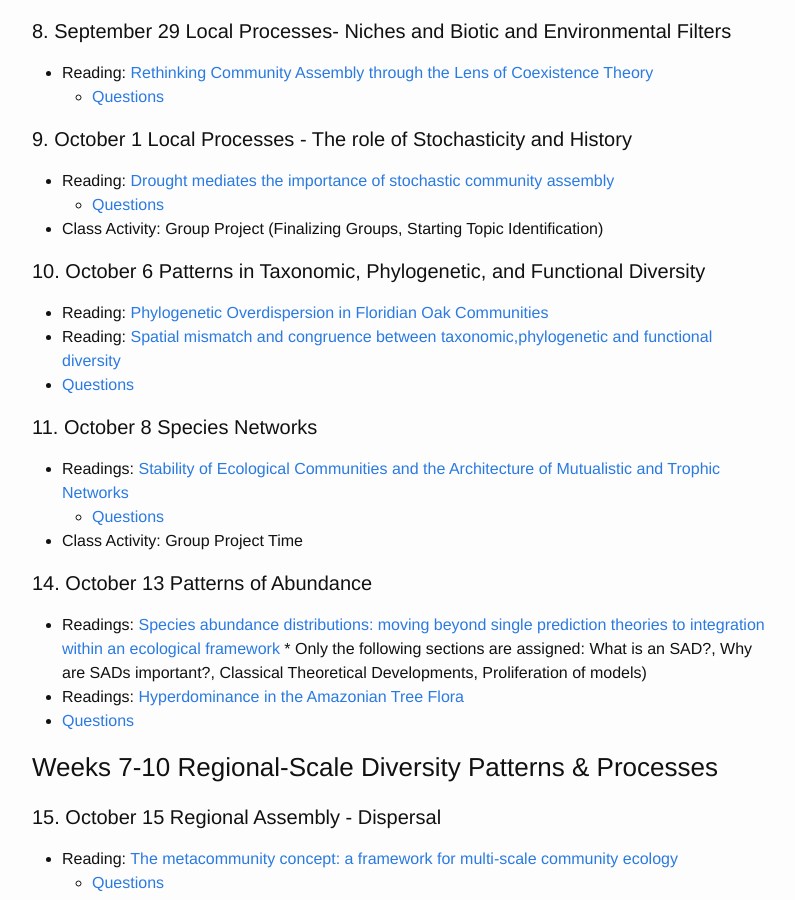
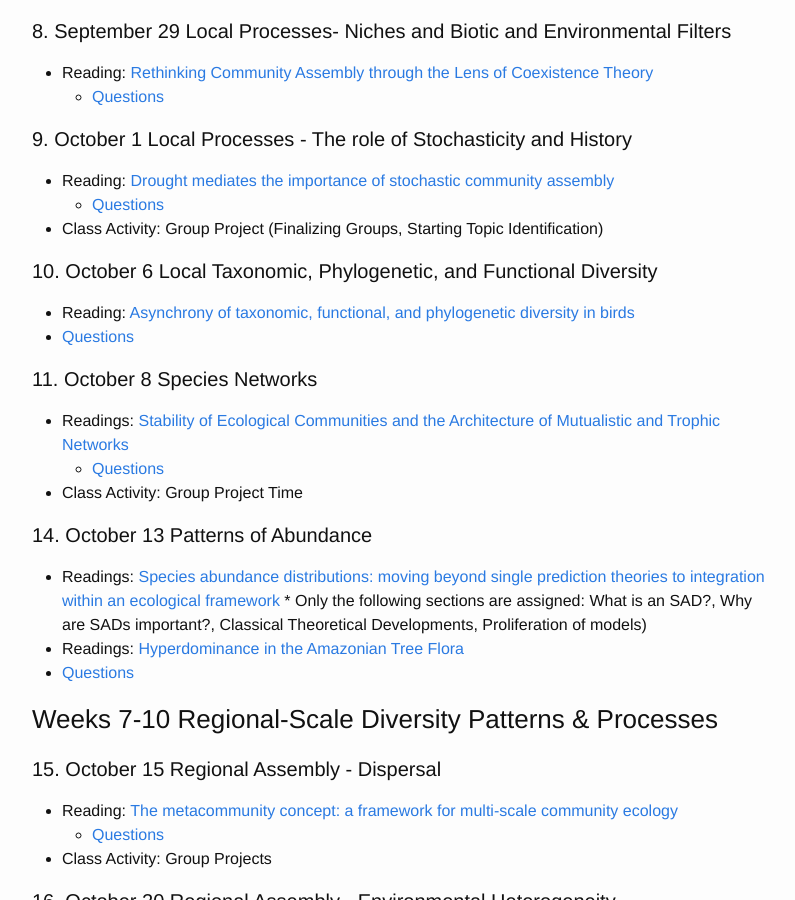
Before and after one commit to skmorgane/biodiversity-course, a Jekyll site: the page built from schedule.md, in a window 1280 px wide and 900 px high, scrolled down 1503 px. Shown: the whole window, without its empty margins (238-1033 px from the left). Built offline with Jekyll 4.4.1, drawn with Linux system fonts in a browser that asks for light colours.

Commit message:
Changes local FD,TD,PD paper

```diff
--- a/schedule.md
+++ b/schedule.md
@@ -57,9 +57,8 @@
     * [Questions]({{ site.baseurl }}/questions/stochastic)
 * Class Activity: Group Project (Finalizing Groups, Starting Topic Identification)
 
-#### 10. October 6 Patterns in Taxonomic, Phylogenetic, and Functional Diversity
-* Reading: [Phylogenetic Overdispersion in Floridian Oak Communities](https://www.cbs.umn.edu/sites/cbs.umn.edu/files/public/downloads/2004%20Cavender%20et%20al%20AmNat.pdf)
-* Reading: [Spatial mismatch and congruence between taxonomic,phylogenetic and functional diversity](https://doi.org/10.1111/j.1461-0248.2010.01493.x)
+#### 10. October 6 Local Taxonomic, Phylogenetic, and Functional Diversity
+* Reading: [Asynchrony of taxonomic, functional, and phylogenetic diversity in birds](https://doi.org/10.1111/geb.12179)
 * [Questions]({{ site.baseurl }}/questions/class7)
 
 #### 11. October 8 Species Networks
```
